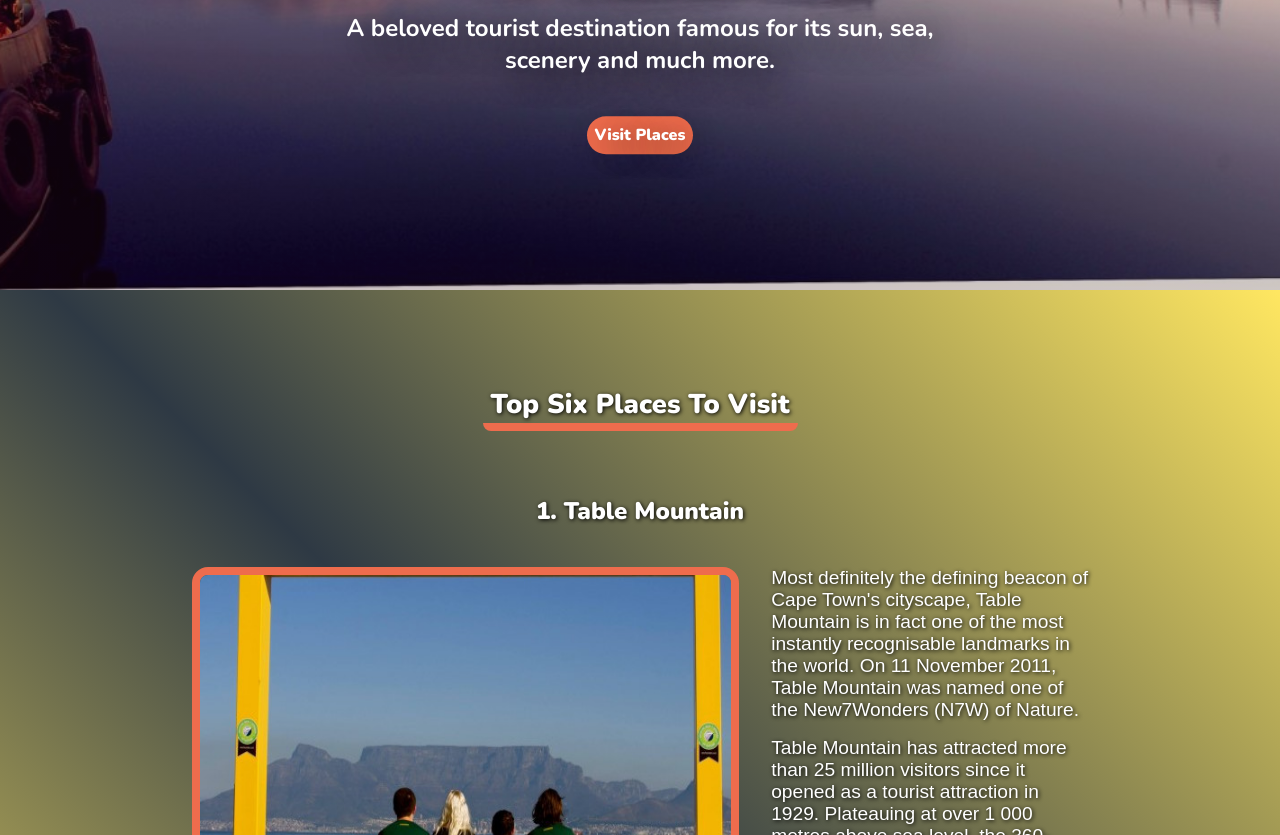
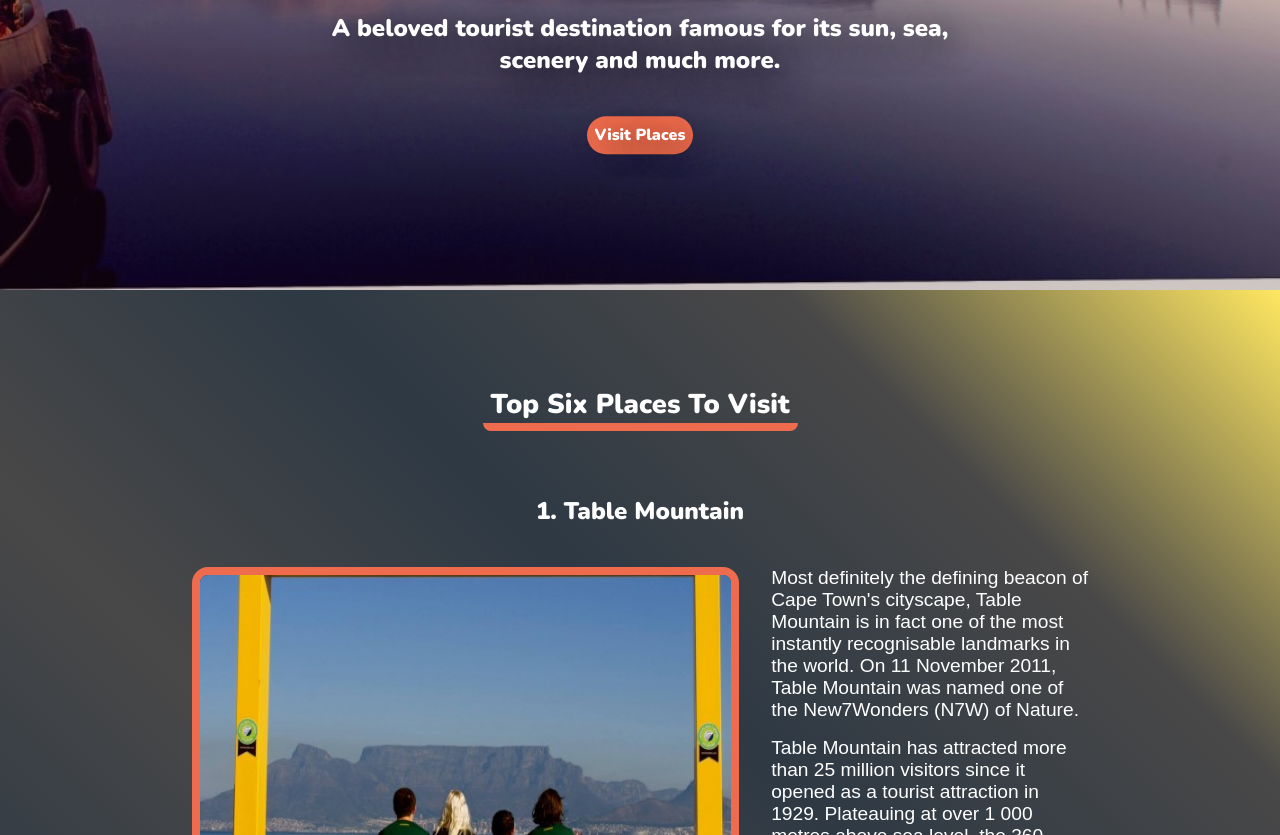
Before and after one commit to MalusiS/Hometown-homepage, a plain HTML site: page index.html in a window 1280 px wide. Shown: the part 537-1372 px from the top of the page. Drawn offline with nearby package versions, Linux system fonts and the light colour scheme.

Commit message:
Add files via upload

```diff
--- a/styles.css
+++ b/styles.css
@@ -161,7 +161,7 @@ nav ul {
 
 .hero-text > p {
     font-size: 1.5rem;
-    font-weight: 700;
+    font-weight: 900;
     margin-top: -5%;
 }
 
@@ -196,8 +196,7 @@ nav ul {
 
 .places {
     padding: 4rem 2rem;
-    background-image: linear-gradient(45deg, #ffe761, #2e3944, #ffe761, #2e3944, #ffe761);
-    text-shadow: 1px 1px 4px black;
+    background-image: linear-gradient(45deg, #ffe761, #494848, #2e3944, #494848, #2e3944, #494848, #2e3944, #494848, #2e3944, #494848, #ffe761);
 }
 
 .about-header {
@@ -346,7 +345,7 @@ nav ul {
 }
 
 .tour-text {
-    font-size: 1.1rem;
+    font-size: 1.15rem;
     font-weight: 900;
     text-align: center;
     margin: 2rem 20rem;
```
Also changed, not shown: index.html (+0 -1 lines).
